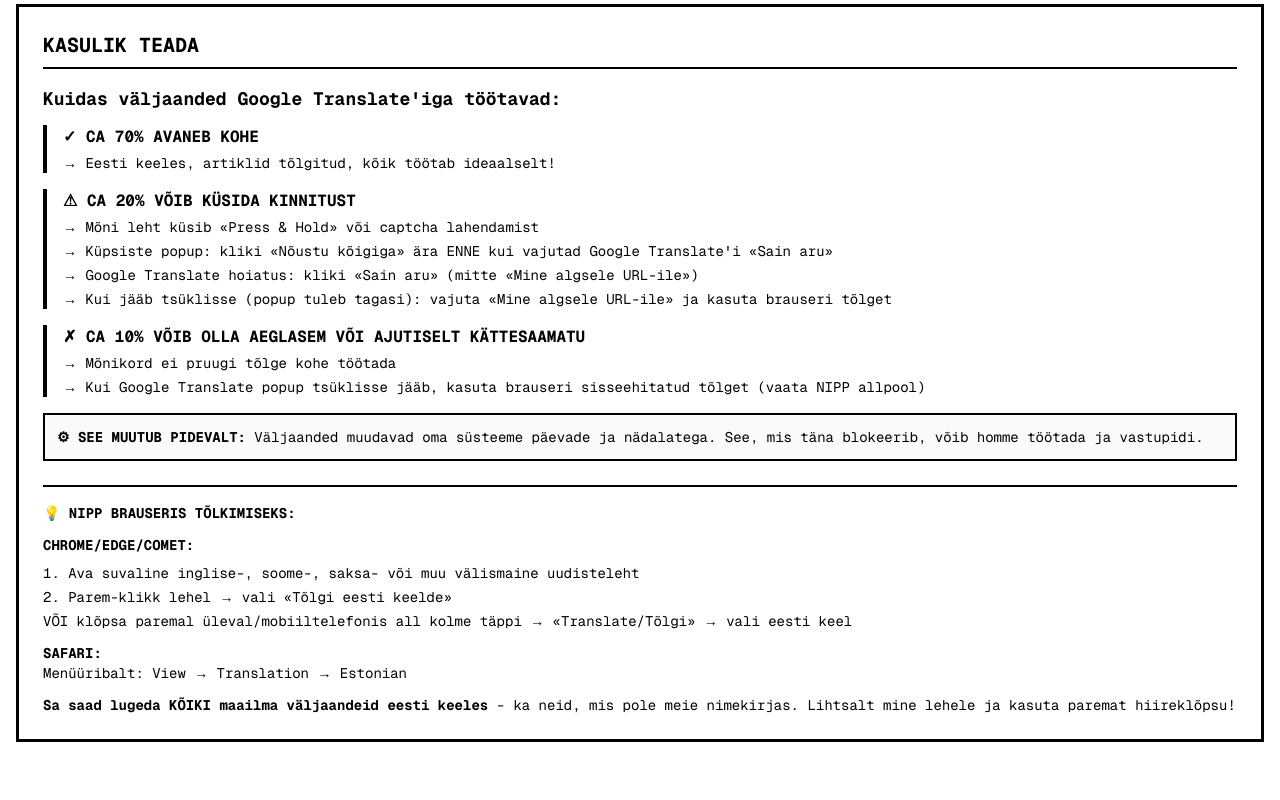
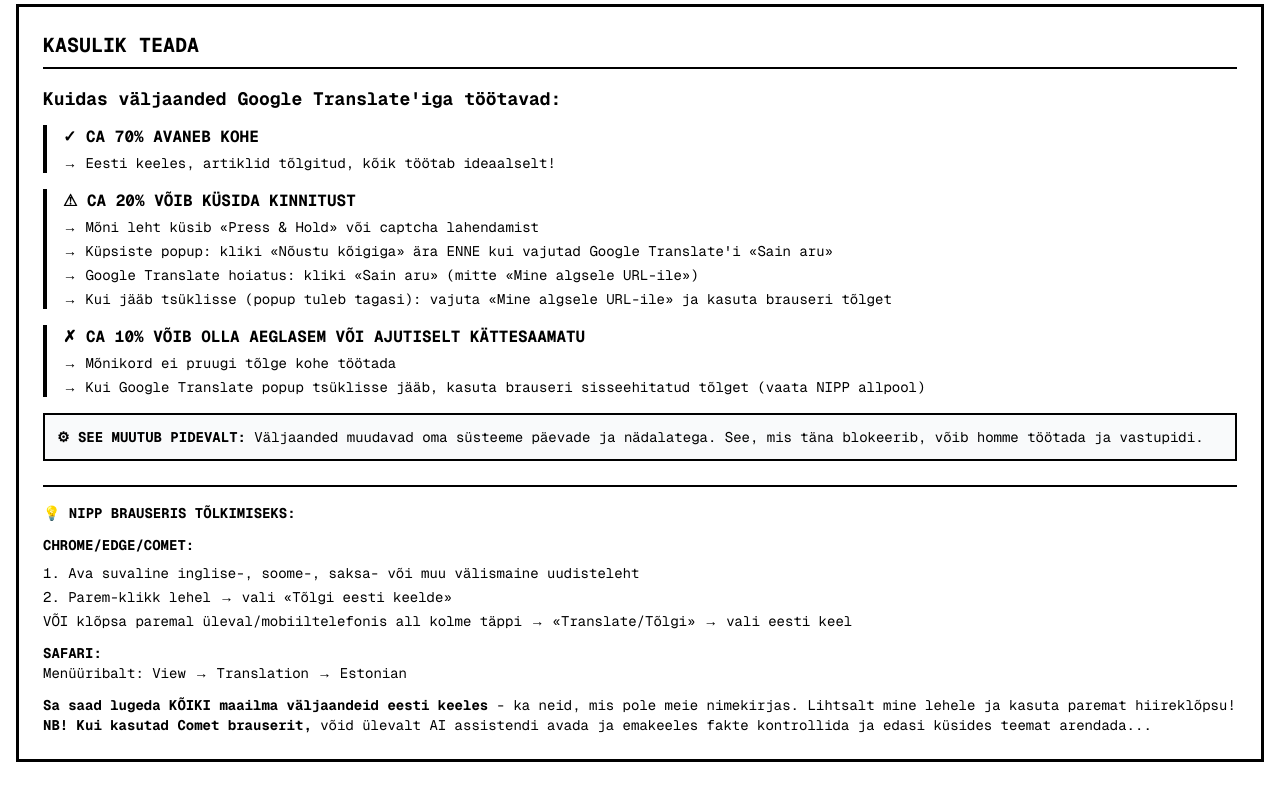
Before and after one commit to saarepera-toimetamised/paremklikk, a Next.js app: page / in a window 1280 px wide. Shown: the part 4141-4941 px from the top of the page. Built offline with nearby package versions, Linux system fonts and the light colour scheme.

Commit message:
Add Comet browser note

```diff
--- a/app/page.tsx
+++ b/app/page.tsx
@@ -323,6 +323,9 @@ export default function Home() {
               <p className="text-sm text-black">
                 <strong>Sa saad lugeda KÕIKI maailma väljaandeid eesti keeles</strong> - ka neid, mis pole meie nimekirjas. Lihtsalt mine lehele ja kasuta paremat hiireklõpsu!
               </p>
+              <p className="text-sm text-black">
+                <strong>NB! Kui kasutad Comet brauserit,</strong> võid ülevalt AI assistendi avada ja emakeeles fakte kontrollida ja edasi küsides teemat arendada...
+              </p>
             </div>
           </div>
         </div>
```
